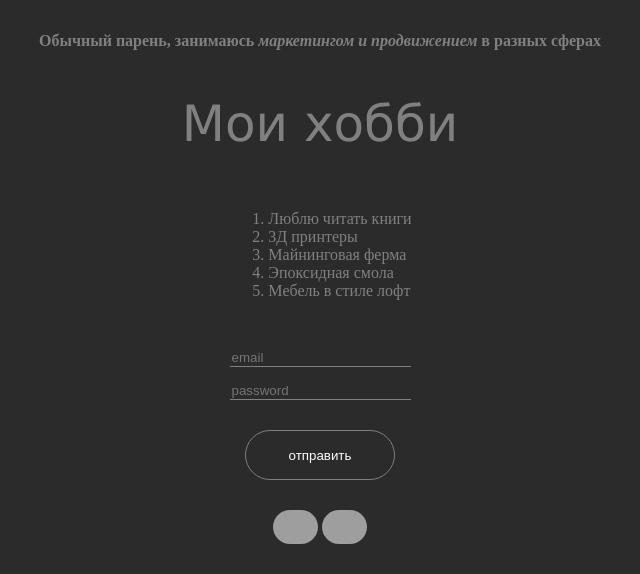
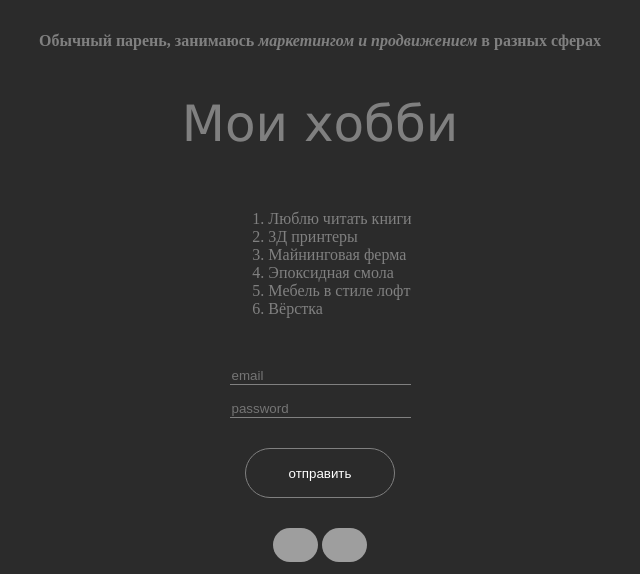
Before and after one commit to jmplp/Portfolio, a plain HTML site: page index.html in a window 1280 px wide. Shown: the part 646-1220 px from the top of the page, without its empty margins (320-960 px from the left). Drawn offline with Linux system fonts and the light colour scheme; grey boxes are pictures that could not be loaded.

Commit message:
Update index.html

```diff
--- a/index.html
+++ b/index.html
@@ -27,6 +27,7 @@
                 <li>Майнинговая ферма</li>
                 <li>Эпоксидная смола</li>
                 <li>Мебель в стиле лофт</li>
+                <li>Вёрстка</li>
             </ol>
         </div>
         <br>
```
